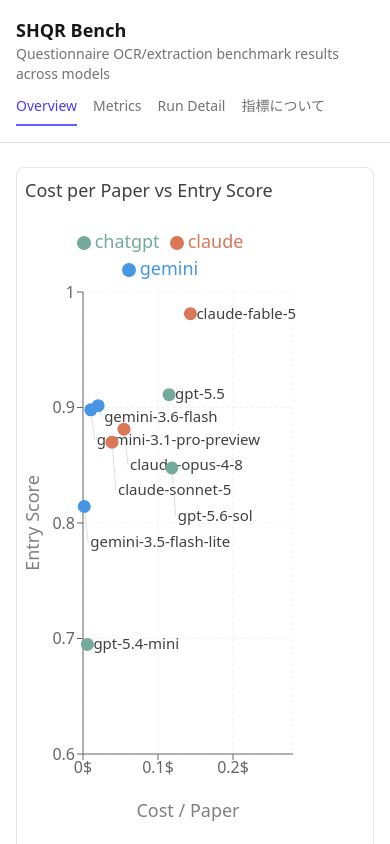
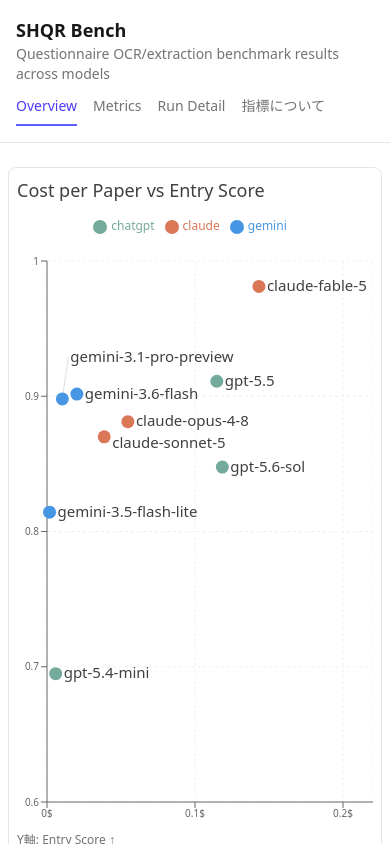
Before and after one commit to otanitakeru/SHQR-bench, a React (Vite) app: page / in a window 390 px wide. Shown: the top 844 px of the page. Built offline with nearby package versions, Linux system fonts and the light colour scheme.

Commit message:
モバイル版の散布図の余白・ラベル配置を調整
軸タイトルをグラフ外のコンパクトなテキストに移し、余白を切り詰めてプロット領域を拡大。ラベルの重なり回避も点自体を障害物として扱うよう改善。

```diff
--- a/src/App.tsx
+++ b/src/App.tsx
@@ -51,7 +51,7 @@
         </nav>
       </header>
 
-      <main className="px-4 sm:px-6 py-6 max-w-6xl mx-auto flex flex-col gap-6">
+      <main className="px-2 sm:px-6 py-6 max-w-6xl mx-auto flex flex-col gap-6">
         {error && <p className="text-sm text-red-500">Failed to load comparison.csv: {error}</p>}
         {!rows && !error && <p className="text-sm text-neutral-500">Loading...</p>}
 
--- a/src/components/ScoreScatterChart.tsx
+++ b/src/components/ScoreScatterChart.tsx
@@ -16,7 +16,11 @@
 } from "recharts";
 import { useIsMobile } from "../hooks/useIsMobile";
 import { DEFAULT_COLOR, PROVIDER_COLORS } from "../lib/colors";
-import { getMetricOption, metricValue, type MetricKey } from "../lib/metricOptions";
+import {
+  getMetricOption,
+  metricValue,
+  type MetricKey,
+} from "../lib/metricOptions";
 import type { ComparisonRow } from "../types";
 
 interface Props {
@@ -69,7 +73,9 @@
     const ticks = getNiceTickValues([dataMin, dataMax], 5, true, "snap125");
     const niceMin = ticks[0];
     const niceMax =
-      capMax != null ? Math.min(capMax, ticks[ticks.length - 1]) : ticks[ticks.length - 1];
+      capMax != null
+        ? Math.min(capMax, ticks[ticks.length - 1])
+        : ticks[ticks.length - 1];
     return [niceMin, niceMax];
   };
 }
@@ -112,22 +118,55 @@
   if (!xScale || !yScale) return null;
 
   const labelFontSize = isMobile ? 15 : 17;
-  const offsetX = isMobile ? 6 : 8;
-  const estCharWidth = labelFontSize * 0.58;
+  const offsetX = isMobile ? 8 : 8;
+  const estCharWidth = labelFontSize * 0.45;
   const estHeight = labelFontSize + 6;
   const minY = plotArea ? plotArea.y + estHeight / 2 : -Infinity;
   const maxY = plotArea
     ? plotArea.y + plotArea.height - estHeight / 2
     : Infinity;
 
-  const placed: { left: number; right: number; top: number; bottom: number }[] =
-    [];
-  const labels = rows.map((row) => {
+  const minX = plotArea ? plotArea.x : -Infinity;
+  const maxX = plotArea ? plotArea.x + plotArea.width : Infinity;
+
+  type Box = { left: number; right: number; top: number; bottom: number };
+  const intersects = (a: Box, b: Box) =>
+    !(
+      a.right < b.left ||
+      a.left > b.right ||
+      a.bottom < b.top ||
+      a.top > b.bottom
+    );
+
+  // Every point's dot is an obstacle too, not just other labels, so a label
+  // nudged vertically to dodge one label doesn't land on top of a different dot.
+  const dotRadius = 6.5;
+  const dotBoxes: Box[] = rows.map((row) => {
+    const dcx = xScale(metricValue(row, xKey)) ?? 0;
+    const dcy = yScale(metricValue(row, yKey)) ?? 0;
+    return {
+      left: dcx - dotRadius,
+      right: dcx + dotRadius,
+      top: dcy - dotRadius,
+      bottom: dcy + dotRadius,
+    };
+  });
+
+  const placed: Box[] = [];
+  const labels = rows.map((row, i) => {
     const cx = xScale(metricValue(row, xKey)) ?? 0;
     const cy = yScale(metricValue(row, yKey)) ?? 0;
     const width = row.model.length * estCharWidth + 8;
-    const left = cx + offsetX;
+    const needed = width + offsetX;
+    const spaceRight = maxX - cx;
+    const spaceLeft = cx - minX;
+    // Prefer the right side; fall back to the left only when it actually
+    // has more room, so a clamp never forces the label into the dot.
+    const placeLeft = spaceRight < needed && spaceLeft > spaceRight;
+    const left = placeLeft ? cx - offsetX - width : cx + offsetX;
     const right = left + width;
+    // Every dot except this label's own (which always sits right beside it).
+    const otherDots = dotBoxes.filter((_, j) => j !== i);
 
     let dy = 0;
     let found = false;
@@ -137,15 +176,10 @@
         const centerY = Math.min(Math.max(cy + candidate, minY), maxY);
         const top = centerY - estHeight / 2;
         const bottom = top + estHeight;
-        const overlaps = placed.some(
-          (box) =>
-            !(
-              right < box.left ||
-              left > box.right ||
-              bottom < box.top ||
-              top > box.bottom
-            ),
-        );
+        const box = { left, right, top, bottom };
+        const overlaps =
+          placed.some((b) => intersects(box, b)) ||
+          otherDots.some((b) => intersects(box, b));
         if (!overlaps) {
           dy = centerY - cy;
           found = true;
@@ -205,8 +239,8 @@
     () => new Set(defaultHidden),
   );
   const isMobile = useIsMobile();
-  const fontSize = isMobile ? 16 : 18;
-  const labelFontSize = isMobile ? 18 : 20;
+  const fontSize = isMobile ? 10 : 18;
+  const labelFontSize = isMobile ? 12 : 20;
   const visibleRows = rows.filter((r) => !hiddenModels.has(r.model));
 
   function toggleModel(model: string) {
@@ -231,10 +265,10 @@
         <ScatterChart
           accessibilityLayer={false}
           margin={{
-            top: 16,
-            right: isMobile ? 72 : 140,
-            bottom: isMobile ? 48 : 64,
-            left: isMobile ? 12 : 56,
+            top: 5,
+            right: isMobile ? 0 : 140,
+            bottom: isMobile ? 0 : 64,
+            left: isMobile ? 0 : 56,
           }}
         >
           <CartesianGrid strokeDasharray="3 3" className="opacity-30" />
@@ -246,16 +280,18 @@
             domain={niceAxisDomain(xOption.capMax)}
             niceTicks="snap125"
             tickCount={4}
-            padding={{ right: isMobile ? 60 : 100 }}
+            padding={{ right: isMobile ? 30 : 100 }}
             tick={{ fontSize }}
-            label={{
-              value: isMobile
-                ? xOption.shortLabel
-                : `${xOption.label} (${xOption.better === "lower" ? "lower is better" : "higher is better"})`,
+            label={
+              isMobile
+                ? undefined
+                : {
+                    value: `${xOption.label} (${xOption.better === "lower" ? "lower is better" : "higher is better"})`,
                     position: "bottom",
-              offset: isMobile ? 20 : 30,
+                    offset: 30,
                     fontSize: labelFontSize,
-            }}
+                  }
+            }
           />
           <YAxis
             type="number"
@@ -264,18 +300,20 @@
             unit={yOption.unit}
             domain={niceAxisDomain(yOption.capMax)}
             niceTicks="snap125"
-            width={isMobile ? 46 : 84}
+            width={isMobile ? 30 : 84}
             tick={{ fontSize }}
-            label={{
-              value: isMobile
-                ? yOption.shortLabel
-                : `${yOption.label} (${yOption.better === "lower" ? "lower is better" : "higher is better"})`,
+            label={
+              isMobile
+                ? undefined
+                : {
+                    value: `${yOption.label} (${yOption.better === "lower" ? "lower is better" : "higher is better"})`,
                     angle: -90,
                     position: "insideLeft",
-              offset: isMobile ? -4 : -24,
+                    offset: -24,
                     fontSize: labelFontSize,
                     style: { textAnchor: "middle" },
-            }}
+                  }
+            }
           />
           <ZAxis range={[220, 220]} />
           <Tooltip
@@ -299,7 +337,7 @@
           />
           <Legend
             verticalAlign="top"
-            height={isMobile ? 64 : 44}
+            height={isMobile ? 44 : 44}
             wrapperStyle={{ fontSize: labelFontSize }}
           />
           {[...new Set(rows.map((r) => r.provider))].map((provider) => (
@@ -314,9 +352,23 @@
               shape={ScatterDot}
             />
           ))}
-          <ModelLabels rows={visibleRows} xKey={xKey} yKey={yKey} isMobile={isMobile} />
+          <ModelLabels
+            rows={visibleRows}
+            xKey={xKey}
+            yKey={yKey}
+            isMobile={isMobile}
+          />
         </ScatterChart>
       </ResponsiveContainer>
+
+      <div className="sm:hidden flex flex-col gap-0.5 text-xs text-neutral-500 dark:text-neutral-400 mt-0 mb-6">
+        <span>
+          Y軸: {yOption.label} {yOption.better === "lower" ? "↓" : "↑"}
+        </span>
+        <span>
+          X軸: {xOption.label} {xOption.better === "lower" ? "↓" : "↑"}
+        </span>
+      </div>
 
       <div className="flex items-center justify-between mt-3 mb-2">
         <h4 className="text-sm sm:text-base font-medium text-neutral-700 dark:text-neutral-300">
```
Lines whose indentation alone changed are shown as unchanged.
